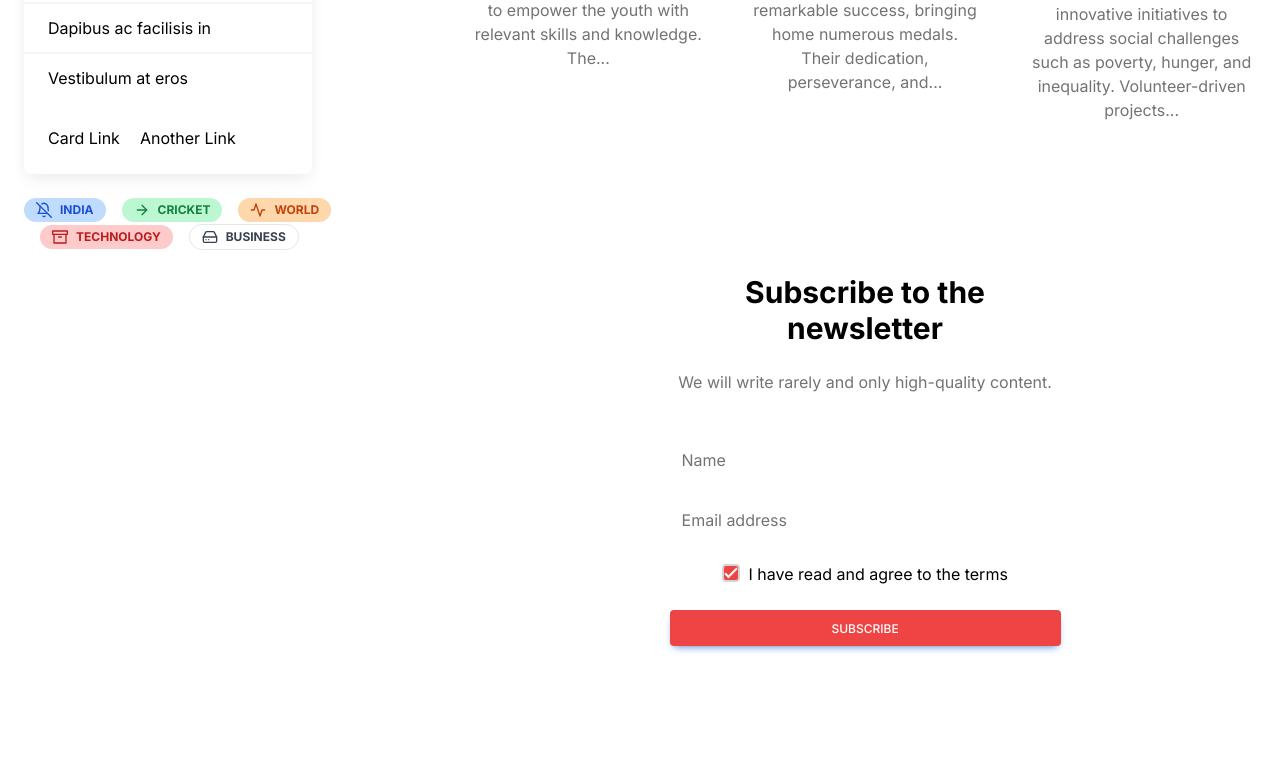
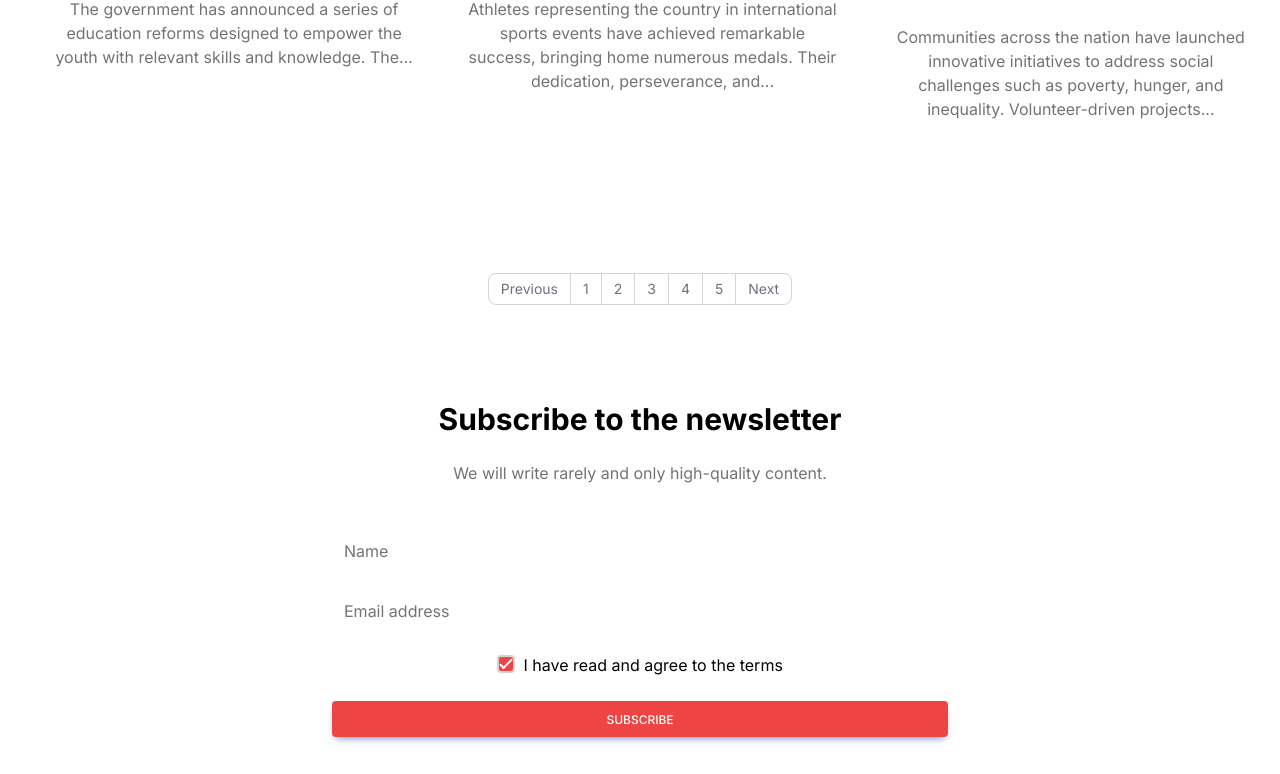
Before and after one commit to nirajsathe80/media_news_site, a Next.js app: page /trending in a window 1280 px wide. Shown: the part 1824-2598 px from the top of the page. Built offline with nearby package versions, Linux system fonts and the light colour scheme.

Commit message:
trending section modified

```diff
--- a/src/components/trending/trending.tsx
+++ b/src/components/trending/trending.tsx
@@ -1,26 +1,12 @@
-import NewsSidebar from "@/src/common/news-sidebar/news-sidebar";
-import Tags from "../tags/tags";
 import TopStories from "../top-stories/topStories";
-import NewsLetter from "@/src/common/news-letter/newsLetter";
 
 const Trending = () => {
   return (
     <div>
       <div className="flex flex-1">
-        <p className="pl-6 pr-6 mt-6">
-          {[...Array(3)].map((_, index) => (
-            <div key={index}>
-              <NewsSidebar />
-            </div>
-          ))}
-          <div className="pt-6">
-            <Tags />
-          </div>
-        </p>
         <div className="h-[250px] min-h-[1em] w-px self-stretch bg-gradient-to-tr from-transparent via-neutral-500 to-transparent opacity-20 dark:opacity-100"></div>
         <p className="pl-6">
           <TopStories />
-          <NewsLetter />
         </p>
       </div>
     </div>
```
